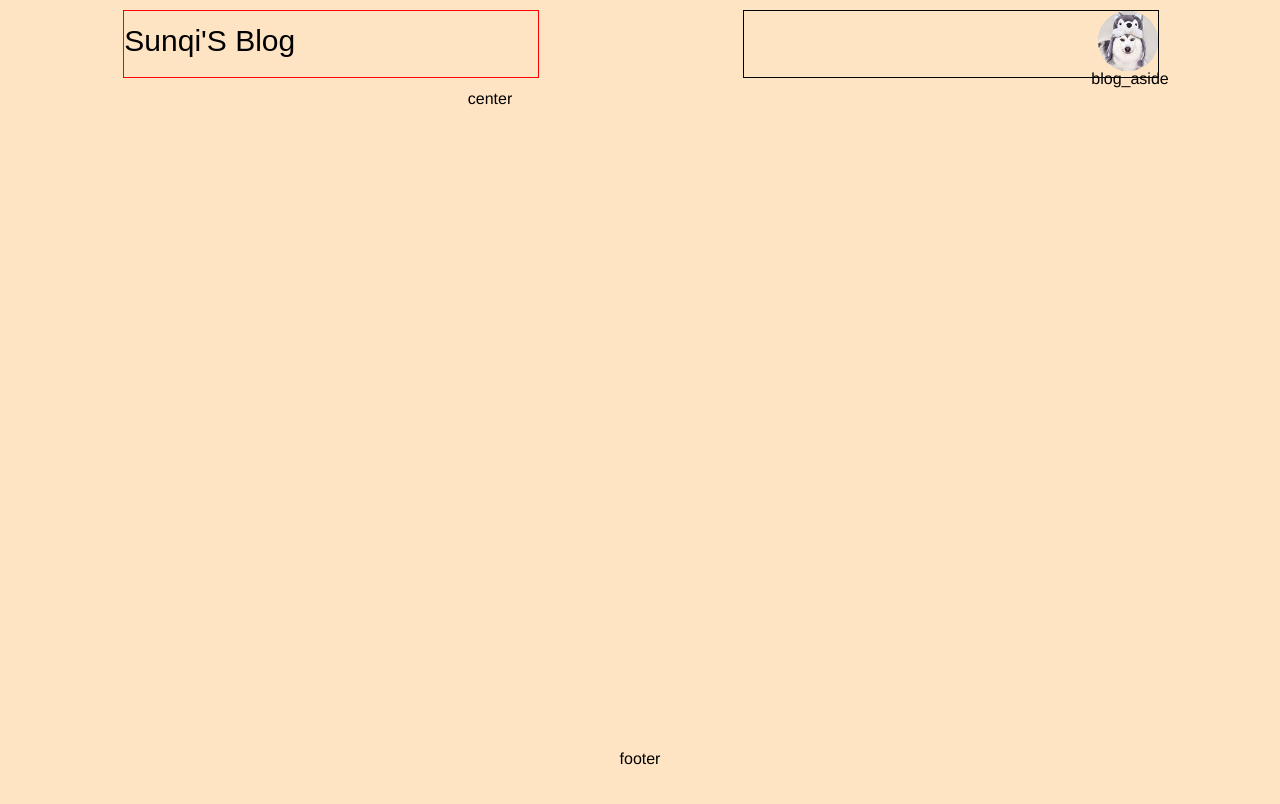
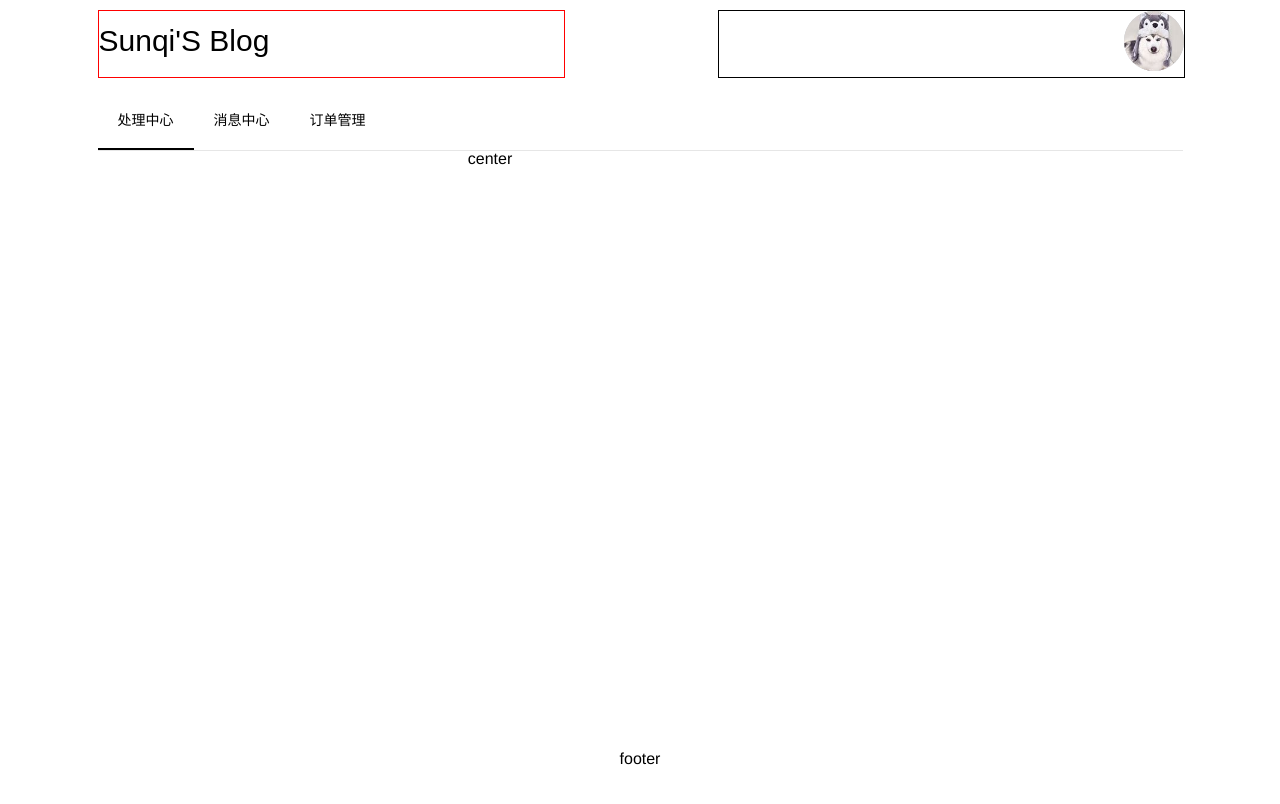
Before and after one commit to Sunqi43797189/learning_notes_vue, a Vue app: page / in a window 1280 px wide. Shown: the top 804 px of the page. Built offline with nearby package versions, Linux system fonts and the light colour scheme.

Commit message:
添加头部导航菜单

```diff
--- a/public/index.html
+++ b/public/index.html
@@ -4,8 +4,8 @@
     <meta charset="utf-8">
     <meta http-equiv="X-UA-Compatible" content="IE=edge">
     <meta name="viewport" content="width=device-width,initial-scale=1.0">
-    <link rel="icon" href="<%= BASE_URL %>favicon.ico">
-    <title>learning_node_vue</title>
+    <link rel="icon" href="<%= BASE_URL %>avatar.png">
+    <title>Sunqi'S Blog</title>
   </head>
   <body>
     <noscript>
--- a/src/App.vue
+++ b/src/App.vue
@@ -3,6 +3,9 @@
     <el-container>
       <el-header>
         <blog_header/>
+      </el-header>
+      <el-header>
+        <blog_menu/>
       </el-header>
       <el-container>
         <el-main>
@@ -25,15 +28,16 @@ import blog_footer from "./components/blog_footer"
 import blog_header from "./components/blog_header"
 import blog_center from "./components/blog_center"
 import blog_aside from "./components/blog_aside";
+import blog_menu from "./components/blog_menu"
 
 export default {
   name: 'app',
   components: {
-    // home,
     blog_header,
     blog_footer,
     blog_center,
     blog_aside,
+    blog_menu,
   }
 }
 </script>
@@ -56,7 +60,7 @@ export default {
     display: flex;
     min-height: 100vh;
     flex-direction: column;
-    background: bisque;
+    /*background: bisque;*/
     padding: 10px 0;
   }
   .el-container {
--- a/src/components/blog_header.vue
+++ b/src/components/blog_header.vue
@@ -1,12 +1,12 @@
 <template>
     <div class="header-container">
         <el-row type="flex" justify="space-around">
-            <el-col :span="8">
+            <el-col :span="9">
                 <div class="site-name">
                     <a class="site-name-home" href="./">Sunqi'S Blog</a>
                 </div>
             </el-col>
-            <el-col :span="8">
+            <el-col :span="9">
                 <div class="header-avatar">
                     <el-avatar shape="circle" :size="60" :fit="fit" :src="url"/>
                 </div>
@@ -35,7 +35,7 @@ export default {
         line-height: 2em;
         font-size: 30px;
         font-family: sans-serif;
-        /*border: 1px solid red;*/
+        border: 1px solid red;
     }
     .site-name-home {
         text-decoration: none;
@@ -48,6 +48,6 @@ export default {
         border: 1px solid black;
     }
     .site-name {
-        border: 1px solid red;
+        /*border: 1px solid red;*/
     }
 </style>
--- /dev/null
+++ b/src/components/blog_menu.vue
@@ -0,0 +1,35 @@
+<template>
+    <div class="blog_menu_div">
+        <el-row type="flex" justify="space-around">
+            <el-col :span="21">
+                <el-menu
+                        :default-active="activeIndex"
+                        class="blog_menu"
+                        mode="horizontal"
+                        text-color="black"
+                        active-text-color="black">
+                    <el-menu-item index="1">处理中心</el-menu-item>
+                    <el-menu-item index="3">消息中心</el-menu-item>
+                    <el-menu-item index="4">订单管理</el-menu-item>
+                </el-menu>
+            </el-col>
+        </el-row>
+    </div>
+</template>
+
+<script>
+    export default {
+        name: 'blog_menu',
+        data () {
+            return {
+                activeIndex: "1"
+            }
+        }
+    }
+</script>
+
+<style>
+    .blog_menu_div{
+        margin-top: 20px;
+    }
+</style>
```
Also changed, not shown: public/avatar.png (added).
